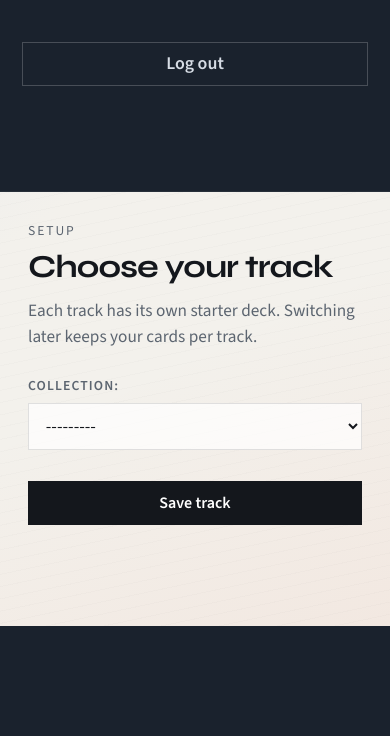
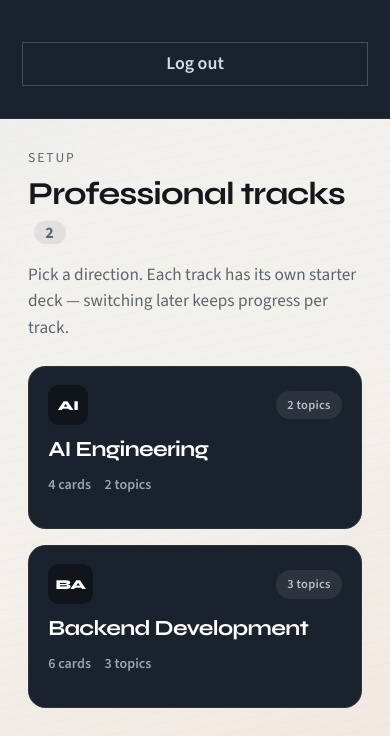
Before and after one commit to midetc/rehearse, a Django app: page /select_collection/ in a window 390 px wide. Shown: the part 218-954 px from the top of the page. Before the commit the page ends 844 px from the top, so only its background shows below. Run offline with Django 5.2, Linux system fonts and the light colour scheme; the visitor is signed in with stand-in values (Sample User, id 1); data comes from the database, SQL or seed files in the repository; data that the repository does not hold is empty; some libraries are stand-ins or nearby versions.

Commit message:
feat: redesign track selection as a card grid

```diff
--- a/hub/forms.py
+++ b/hub/forms.py
@@ -1,12 +1,4 @@
-from django.forms import ModelChoiceField, Form, CharField
-
-from hub.models import Collection
-
-
-class SelectCollectionForm(Form):
-    collection = ModelChoiceField(
-        queryset=Collection.objects.filter(is_active=True),
-    )
+from django.forms import Form, CharField
 
 
 class CardQuestionSearchForm(Form):
--- a/hub/views.py
+++ b/hub/views.py
@@ -1,7 +1,7 @@
 from django.contrib.auth import get_user_model
 from django.contrib.auth.decorators import login_required
 from django.contrib.auth.mixins import LoginRequiredMixin
-from django.db.models import QuerySet
+from django.db.models import Count, QuerySet
 from django.http import HttpResponse
 from django.http.request import HttpRequest
 from django.shortcuts import render, redirect, get_object_or_404
@@ -10,9 +10,10 @@ from django.views.decorators.http import require_POST
 from django.views.generic import ListView, DetailView, CreateView, UpdateView, \
     DeleteView
 
+from hub.catalog_seed import ICON_LABELS
 from hub.filters import CardFilter
-from hub.forms import SelectCollectionForm, CardQuestionSearchForm
-from hub.models import Card, CardTemplate, Category
+from hub.forms import CardQuestionSearchForm
+from hub.models import Card, CardTemplate, Category, Collection
 
 
 @login_required
@@ -23,24 +24,59 @@ def index(request: HttpRequest) -> HttpResponse:
 @login_required
 def select_collection(request: HttpRequest) -> HttpResponse:
     if request.method == "POST":
-        form = SelectCollectionForm(request.POST)
+        collection = get_object_or_404(
+            Collection,
+            pk=request.POST.get("collection"),
+            is_active=True,
+        )
+        request.user.active_collection = collection
+        request.user.save()
+        if not Card.objects.filter(
+            category__collection=collection,
+            owner=request.user,
+        ).exists():
+            seed_cards_for_user(request.user)
+        return redirect("hub:index")
 
-        if form.is_valid():
-            request.user.active_collection = form.cleaned_data["collection"]
-            request.user.save()
-
-            if not Card.objects.filter(
-                    category__collection=request.user.active_collection,
-                    owner=request.user
-            ).exists():
-                seed_cards_for_user(request.user)
-            return redirect("hub:index")
-    else:
-        form = SelectCollectionForm(
-            initial={"collection": request.user.active_collection})
-
-    return render(request, "hub/select_collection.html",
-                  context={"form": form})
+    collections = (
+        Collection.objects.filter(is_active=True)
+        .annotate(
+            topic_count=Count("category", distinct=True),
+            card_count=Count("category__cardtemplate", distinct=True),
+        )
+        .order_by("name")
+    )
+    tracks = []
+    for collection in collections:
+        owned = Card.objects.filter(
+            owner=request.user,
+            category__collection=collection,
+        )
+        total = owned.count()
+        done = owned.filter(
+            status__in=[Card.Status.KNOWN, Card.Status.MASTERED]
+        ).count()
+        progress = int((done / total) * 100) if total else None
+        tracks.append(
+            {
+                "id": collection.id,
+                "name": collection.name,
+                "slug": collection.slug,
+                "description": collection.description,
+                "icon": ICON_LABELS.get(
+                    collection.slug, collection.name[:2].upper()
+                ),
+                "topic_count": collection.topic_count,
+                "card_count": collection.card_count,
+                "progress": progress,
+                "is_current": collection.id == request.user.active_collection_id,
+            }
+        )
+    return render(
+        request,
+        "hub/select_collection.html",
+        {"tracks": tracks, "track_count": len(tracks)},
+    )
 
 
 User = get_user_model()
--- a/static/css/styles.css
+++ b/static/css/styles.css
@@ -587,6 +587,192 @@ textarea:focus {
   }
 }
 
+.stage-inner.stage-tracks {
+  max-width: 68rem;
+}
+
+.track-head {
+  margin-bottom: 1.5rem;
+}
+
+.track-count {
+  display: inline-flex;
+  align-items: center;
+  justify-content: center;
+  margin-left: 0.35rem;
+  min-width: 2rem;
+  padding: 0.15rem 0.55rem;
+  border-radius: 999px;
+  background: rgba(20, 23, 28, 0.08);
+  color: var(--ink-muted);
+  font-family: var(--font-body);
+  font-size: 1rem;
+  font-weight: 700;
+  letter-spacing: 0;
+  vertical-align: middle;
+}
+
+.track-form {
+  margin: 0;
+}
+
+.track-grid {
+  display: grid;
+  grid-template-columns: repeat(2, minmax(0, 1fr));
+  gap: 1rem;
+}
+
+.track-card {
+  display: flex;
+  flex-direction: column;
+  align-items: stretch;
+  gap: 0.75rem;
+  width: 100%;
+  max-width: none;
+  text-align: left;
+  font: inherit;
+  color: #e8edf4;
+  background: #1a222d;
+  border: 1px solid rgba(255, 255, 255, 0.08);
+  border-radius: 1.1rem;
+  padding: 1.15rem 1.2rem 1.25rem;
+  cursor: pointer;
+  transition:
+    transform 0.18s var(--ease),
+    border-color 0.18s var(--ease),
+    box-shadow 0.18s var(--ease);
+  animation: row-in 0.45s var(--ease) both;
+}
+
+.track-card:nth-child(1) { animation-delay: 0.02s; }
+.track-card:nth-child(2) { animation-delay: 0.05s; }
+.track-card:nth-child(3) { animation-delay: 0.08s; }
+.track-card:nth-child(4) { animation-delay: 0.11s; }
+.track-card:nth-child(5) { animation-delay: 0.14s; }
+.track-card:nth-child(6) { animation-delay: 0.17s; }
+.track-card:nth-child(7) { animation-delay: 0.2s; }
+.track-card:nth-child(8) { animation-delay: 0.23s; }
+.track-card:nth-child(9) { animation-delay: 0.26s; }
+.track-card:nth-child(10) { animation-delay: 0.29s; }
+
+.track-card:hover,
+.track-card:focus-visible {
+  transform: translateY(-3px);
+  border-color: rgba(228, 87, 46, 0.55);
+  box-shadow: 0 14px 30px rgba(20, 23, 28, 0.18);
+  background: #1a222d;
+  color: #e8edf4;
+}
+
+.track-card.is-current {
+  border-color: var(--accent);
+  box-shadow: 0 0 0 1px rgba(228, 87, 46, 0.35);
+}
+
+.track-card-top {
+  display: flex;
+  align-items: center;
+  justify-content: space-between;
+  gap: 0.75rem;
+}
+
+.track-icon {
+  display: inline-flex;
+  align-items: center;
+  justify-content: center;
+  min-width: 2.5rem;
+  height: 2.5rem;
+  padding: 0 0.45rem;
+  border-radius: 0.7rem;
+  background: #10151c;
+  color: #fff;
+  font-family: var(--font-brand);
+  font-size: 0.85rem;
+  font-weight: 800;
+  letter-spacing: -0.02em;
+}
+
+.track-icon[data-slug="python-developer"] { color: #ffd43b; }
+.track-icon[data-slug="java-developer"] { color: #f89820; }
+.track-icon[data-slug="go"] { color: #79d4fd; }
+.track-icon[data-slug="rust"] { color: #f74c00; }
+.track-icon[data-slug="cpp-robotics"] { color: #659ad2; }
+.track-icon[data-slug="kotlin"] { color: #c78bff; }
+.track-icon[data-slug="devops"] { color: #7ee0a5; }
+.track-icon[data-slug="ai-engineer"] { color: #ff8f6b; }
+.track-icon[data-slug="qa"] { color: #8ec8ff; }
+.track-icon[data-slug="data-analyst"] { color: #9ae6b4; }
+
+.track-pill {
+  display: inline-flex;
+  align-items: center;
+  padding: 0.28rem 0.7rem;
+  border-radius: 999px;
+  background: rgba(255, 255, 255, 0.08);
+  color: #b7c0cc;
+  font-size: 0.78rem;
+  font-weight: 600;
+  letter-spacing: 0.02em;
+}
+
+.track-name {
+  margin: 0;
+  font-size: 1.35rem;
+  color: #fff;
+}
+
+.track-progress {
+  display: grid;
+  grid-template-columns: 1fr auto;
+  gap: 0.65rem;
+  align-items: center;
+}
+
+.track-progress-bar {
+  height: 0.42rem;
+  border-radius: 999px;
+  background: rgba(255, 255, 255, 0.1);
+  overflow: hidden;
+}
+
+.track-progress-bar span {
+  display: block;
+  height: 100%;
+  border-radius: inherit;
+  background: linear-gradient(90deg, #2f9e6b, #7ee0a5);
+}
+
+.track-progress-label {
+  color: #d7dde5;
+  font-size: 0.9rem;
+  font-weight: 700;
+}
+
+.track-meta {
+  display: flex;
+  flex-wrap: wrap;
+  gap: 0.85rem;
+  color: #9aa5b3;
+  font-size: 0.88rem;
+  font-weight: 600;
+}
+
+.track-desc {
+  margin: 0;
+  color: #9aa5b3;
+  font-size: 0.95rem;
+  line-height: 1.45;
+}
+
+.track-current-label {
+  margin-top: auto;
+  color: var(--accent);
+  font-size: 0.8rem;
+  font-weight: 700;
+  text-transform: uppercase;
+  letter-spacing: 0.08em;
+}
+
 @media (max-width: 860px) {
   .app-shell {
     grid-template-columns: 1fr;
@@ -616,4 +802,8 @@ textarea:focus {
     transform: none;
     border-bottom-color: var(--accent);
   }
+
+  .track-grid {
+    grid-template-columns: 1fr;
+  }
 }
--- a/templates/base.html
+++ b/templates/base.html
@@ -48,7 +48,7 @@
       {% endblock %}
     </aside>
     <main class="stage">
-      <div class="stage-inner">
+      <div class="stage-inner {% block stage_class %}{% endblock %}">
         {% block content %}{% endblock %}
       </div>
     </main>
--- a/templates/hub/select_collection.html
+++ b/templates/hub/select_collection.html
@@ -2,15 +2,53 @@
 
 {% block title %}<title>Choose track · Rehearse</title>{% endblock %}
 
+{% block stage_class %}stage-tracks{% endblock %}
+
 {% block content %}
-  <p class="page-kicker">Setup</p>
-  <h1 class="page-title">Choose your track</h1>
-  <p class="page-lead">
-    Each track has its own starter deck. Switching later keeps your cards per track.
-  </p>
-  <form method="post" action="{% url 'hub:select-collection' %}" class="stack">
+  <div class="track-head">
+    <div>
+      <p class="page-kicker">Setup</p>
+      <h1 class="page-title">Professional tracks <span class="track-count">{{ track_count }}</span></h1>
+      <p class="page-lead">
+        Pick a direction. Each track has its own starter deck — switching later keeps progress per track.
+      </p>
+    </div>
+  </div>
+
+  <form method="post" action="{% url 'hub:select-collection' %}" class="track-form">
     {% csrf_token %}
-    {{ form.as_p }}
-    <button type="submit">Save track</button>
+    <div class="track-grid">
+      {% for track in tracks %}
+        <button
+          type="submit"
+          name="collection"
+          value="{{ track.id }}"
+          class="track-card{% if track.is_current %} is-current{% endif %}"
+        >
+          <div class="track-card-top">
+            <span class="track-icon" data-slug="{{ track.slug }}">{{ track.icon }}</span>
+            <span class="track-pill">{{ track.topic_count }} topics</span>
+          </div>
+          <h2 class="track-name">{{ track.name }}</h2>
+          {% if track.progress != None %}
+            <div class="track-progress">
+              <div class="track-progress-bar">
+                <span style="width: {{ track.progress }}%"></span>
+              </div>
+              <span class="track-progress-label">{{ track.progress }}%</span>
+            </div>
+          {% else %}
+            <div class="track-meta">
+              <span>{{ track.card_count }} cards</span>
+              <span>{{ track.topic_count }} topics</span>
+            </div>
+          {% endif %}
+          <p class="track-desc">{{ track.description }}</p>
+          {% if track.is_current %}
+            <span class="track-current-label">Current track</span>
+          {% endif %}
+        </button>
+      {% endfor %}
+    </div>
   </form>
 {% endblock %}
```
